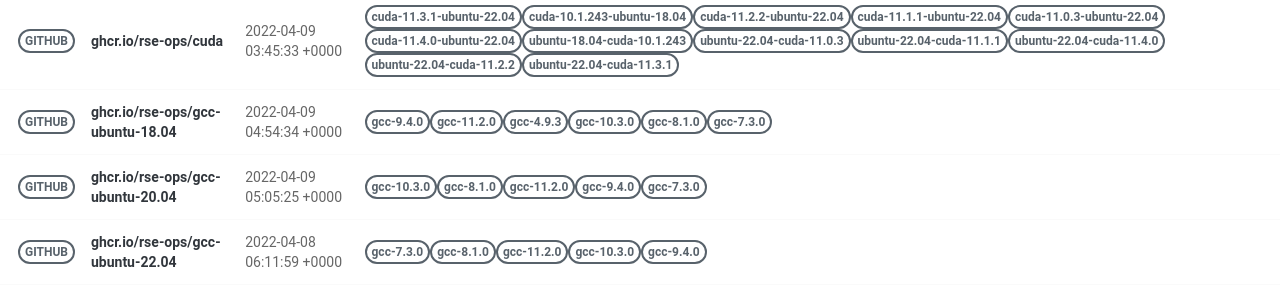
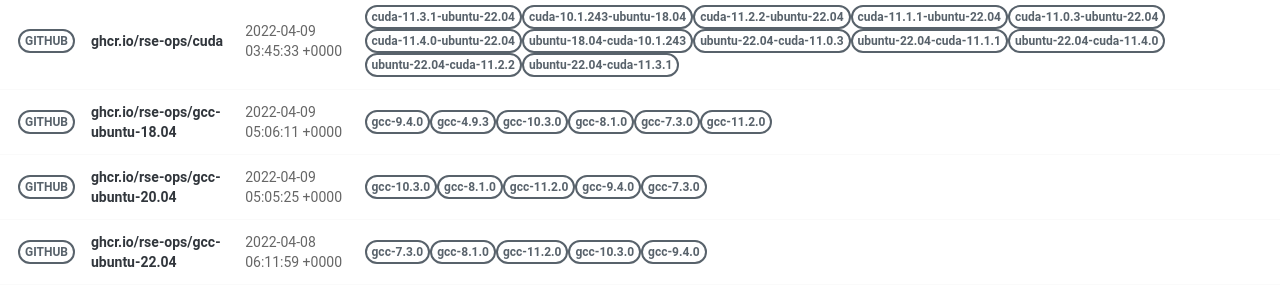
Before and after one commit to rse-ops/docker-images, a Jekyll site: the page built from pages/index.md, in a window 1280 px wide. Shown: the part 502-801 px from the top of the page. Built offline with Jekyll 4.4.1, drawn with Linux system fonts in a browser that asks for light colours; nearby versions of some CDN libraries.

Commit message:
Automated push to update library 2022-04-09

```diff
--- a/_library/ghcr.io-rse-ops-gcc-ubuntu-18.04.md
+++ b/_library/ghcr.io-rse-ops-gcc-ubuntu-18.04.md
@@ -1,7 +1,7 @@
 ---
 layout: container
 name: ghcr.io/rse-ops/gcc-ubuntu-18.04
-updated_at: 2022-04-09 04:54:34.715875
+updated_at: 2022-04-09 05:06:11.600592
 
 
 container_url: https://github.com/orgs/rse-ops/packages/container/package/gcc-ubuntu-18.04
@@ -24,5 +21,8 @@ versions:
  - tag: gcc-7.3.0
    dockerfile: https://github.com/rse-ops/docker-images/blob/main/ubuntu/gcc/Dockerfile
    manifest: https://crane.ggcr.dev/manifest/ghcr.io/rse-ops/gcc-ubuntu-18.04:gcc-7.3.0
+ - tag: gcc-11.2.0
+   dockerfile: https://github.com/rse-ops/docker-images/blob/main/ubuntu/gcc/Dockerfile
+   manifest: https://crane.ggcr.dev/manifest/ghcr.io/rse-ops/gcc-ubuntu-18.04:gcc-11.2.0
 
 ---
```
Also changed, not shown: other parts of _library/ghcr.io-rse-ops-gcc-ubuntu-18.04.md (+0 -3 lines).
